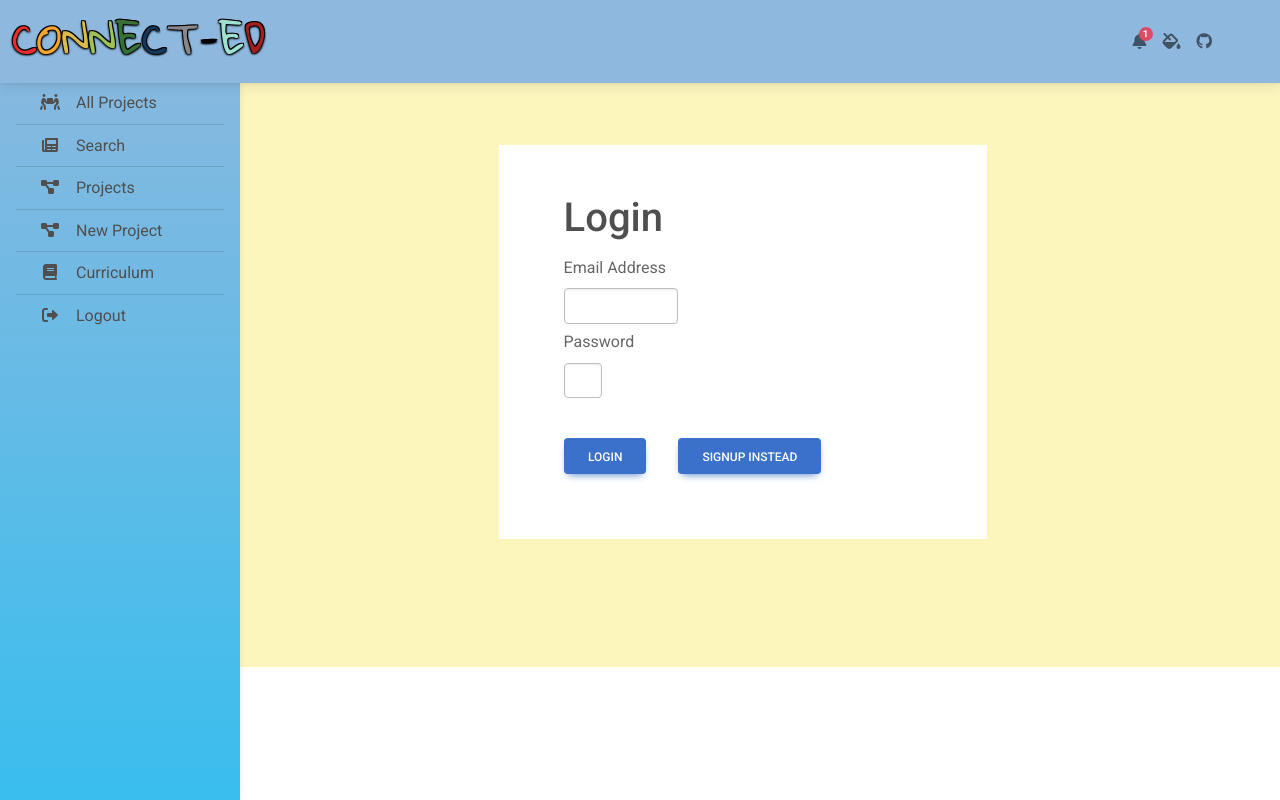
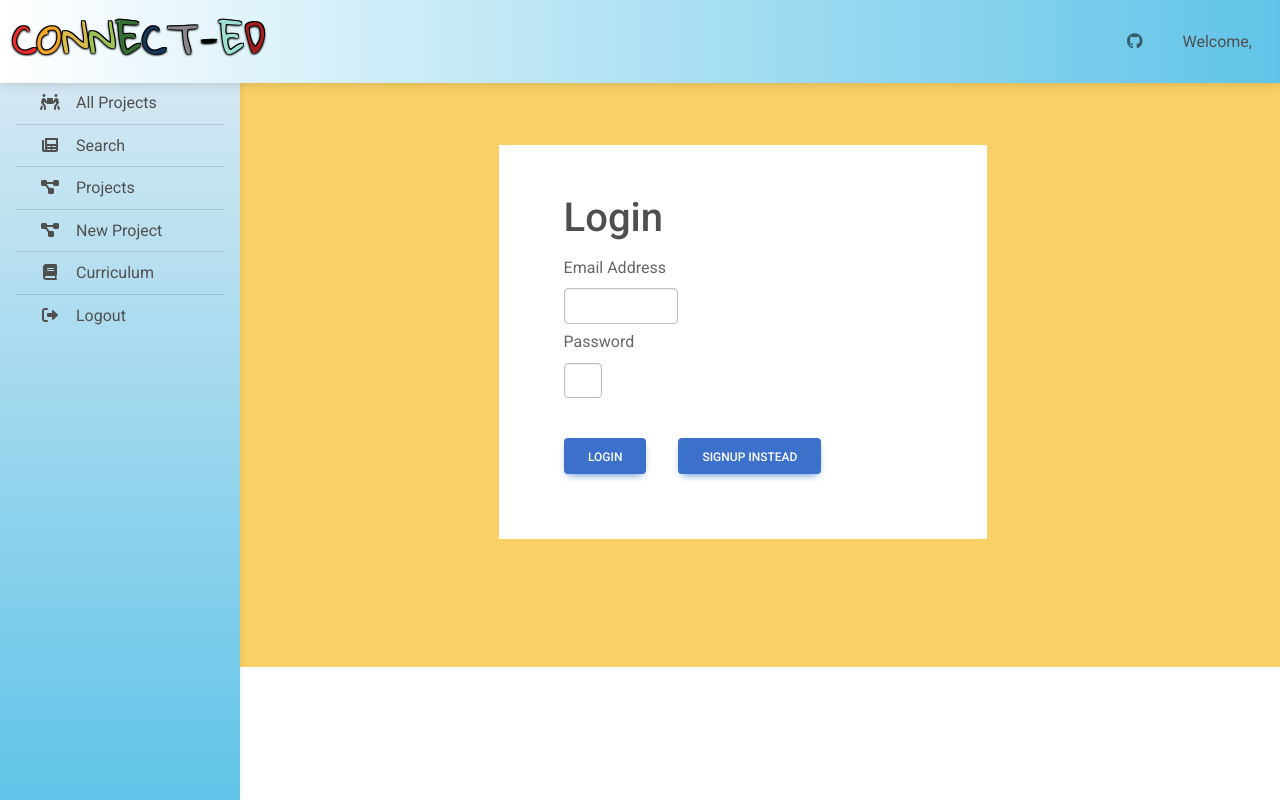
Before and after one commit to 24rgraham/connect-ed, a React (Create React App) app: page /login in a window 1280 px wide. Built offline with nearby package versions, Linux system fonts and the light colour scheme; grey boxes are pictures that could not be loaded.

Commit message:
profile icon displaying and items centered

```diff
--- a/src/App.css
+++ b/src/App.css
@@ -4,8 +4,9 @@ main {
     padding-left: 5% !important;
     padding-bottom: 10%!important;
     margin-right: 0 !important;
-    background-color: rgba(252, 246, 189);
-    /* background-color: rgba(247, 202, 79, 0.87); */
+    /* background-color: white; */
+    /* background-color: rgba(252, 246, 231); */
+    background-color: rgba(247, 202, 79, 0.87);
 }
 
 
@@ -83,10 +84,11 @@ main {
     }
     /* Sidebar */
     #main-navbar {
-        background-color:rgb(143, 184, 222) !important;
+        background-image: linear-gradient(to right,white, rgb(96, 196, 232));
+
     }
     #sidebarMenu {
-        background-image: linear-gradient(rgb(143, 184, 222), rgb(57, 190, 238));
+        background-image: linear-gradient(rgb(225, 236, 244), rgb(96, 196, 232));
     }
 
     #sidebarMenu .list-group-item {
@@ -94,7 +96,6 @@ main {
     }
     .sidebar {
       position: fixed;
-      background-color: aquamarine !important;
       top: 0;
       bottom: 0;
       left: 0;
@@ -118,3 +119,10 @@ main {
       overflow-x: hidden;
       overflow-y: auto; /* Scrollable contents if viewport is shorter than content. */
     }
+    header p {
+        margin: 0 !important;
+    }
+
+    .profile-icon {
+        background: none!;
+    }
--- a/src/App.js
+++ b/src/App.js
@@ -62,6 +62,8 @@ function App() {
         setToken(data.token);
         setIsLoggedIn(true);
         setUserEmail(data.user.email);
+        setPicture(data.user.profile_picture)
+        setFirstName(data.user.first_name)
         localStorage.setItem("token", data.token);
       }
     });
@@ -85,6 +87,7 @@ function App() {
         setPicture(data.user.profile_picture);
         localStorage.setItem("token", data.token);
       }
+      console.log(picture)
     });
   };
 
@@ -94,12 +97,15 @@ function App() {
     setToken("");
     setUserId(0);
     setUserEmail("");
+    setPicture("")
   };
 
   return (
     <div>
       <Router>
         <Headerbootstrap
+        first_name={first_name}
+        picture={picture}
           isLoggedIn={isLoggedIn}
           setIsLoggedIn={setIsLoggedIn}
           handleLogout={handleLogout}
--- a/src/components/Headerbootstrap/index.js
+++ b/src/components/Headerbootstrap/index.js
@@ -1,17 +1,16 @@
 import React from "react";
 import { Link, useNavigate } from "react-router-dom";
 
+export default function Headerbootstrap(props) {
+  const profilePic = props.picture;
+  const firstName = props.first_name;
+  const navigate = useNavigate();
+  console.log("profilepic:" + profilePic);
 
-
-
-export default function Headerbootstrap(props) {
-
-  const navigate=useNavigate()
-
-  const logout = () =>{
-    props.handleLogout()
-    navigate("/login")
-  }
+  const logout = () => {
+    props.handleLogout();
+    navigate("/login");
+  };
   return (
     <header>
       {/* <!-- Sidebar --> */}
@@ -21,14 +20,14 @@ export default function Headerbootstrap(props) {
       >
         <div className="position-sticky sidebar-item-group">
           <div className="list-group list-group-flush mx-3 mt-4">
-          <Link
+            <Link
               to="/community-projects"
               className="list-group-item list-group-item-action py-2 "
             >
               <i className="fas fa-people-carry fa-fw me-3"></i>
               <span>All Projects</span>
             </Link>
-          <Link
+            <Link
               to="/search"
               className="list-group-item list-group-item-action py-2 "
               aria-current="true"
@@ -64,14 +63,15 @@ export default function Headerbootstrap(props) {
             >
               <i className="fas fa-book fa-fw me-3"></i>
               <span>Curriculum</span>
-              </Link>
-              <Link onClick={logout}
+            </Link>
+            <Link
+              onClick={logout}
               to="/login"
               className="list-group-item list-group-item-action py-2 "
             >
               <i className="fas fa-sign-out-alt fa-fw me-3"></i>
               <span>Logout</span>
-              </Link>
+            </Link>
           </div>
         </div>
       </nav>
@@ -83,7 +83,7 @@ export default function Headerbootstrap(props) {
         className="navbar navbar-expand-lg navbar-light bg-white fixed-top"
       >
         {/* <!-- Container wrapper --> */}
-        <div className="container-fluid">
+        <div className="container-fluid d-flex align-items-center">
           {/* <!-- Toggle button --> */}
           <button
             className="navbar-toggler"
@@ -136,7 +136,7 @@ export default function Headerbootstrap(props) {
           {/* <!-- Right links --> */}
           <ul className="navbar-nav ms-auto d-flex flex-row">
             {/* <!-- Notification dropdown --> */}
-            <li className="nav-item dropdown">
+            {/* <li className="nav-item dropdown">
               <a
                 className="nav-link me-3 me-lg-0 dropdown-toggle hidden-arrow"
                 href="#"
@@ -170,23 +170,26 @@ export default function Headerbootstrap(props) {
                   </a>
                 </li>
               </ul>
-            </li>
+            </li> */}
 
             {/* <!-- Icon --> */}
-            <li className="nav-item">
+            {/* <li className="nav-item">
               <a className="nav-link me-3 me-lg-0" href="#">
                 <i className="fas fa-fill-drip"></i>
               </a>
-            </li>
+            </li> */}
             {/* <!-- Icon --> */}
-            <li className="nav-item me-3 me-lg-0">
-              <a className="nav-link" href="#">
+            <li className="nav-item align-self-center me-3 me-lg-0">
+              <a
+                className="nav-link"
+                href="https://github.com/24rgraham/connect-ed"
+              >
                 <i className="fab fa-github"></i>
               </a>
             </li>
 
             {/* <!-- Icon dropdown --> */}
-            <li className="nav-item dropdown">
+            <li className="nav-item align-self-center dropdown">
               <a
                 className="nav-link me-3 me-lg-0 dropdown-toggle hidden-arrow"
                 href="#"
@@ -253,21 +256,24 @@ export default function Headerbootstrap(props) {
               </ul>
             </li>
 
+              <li className="nav-item align-self-center me-3 me-lg-0">
+                <p>Welcome, {firstName}</p>
+              </li>
+
             {/* <!-- Avatar --> */}
             <li className="nav-item dropdown">
               <a
-                className="nav-link dropdown-toggle hidden-arrow d-flex align-items-center"
-                href="#"
+                className="nav-link  dropdown-toggle hidden-arrow d-flex align-items-center"
                 id="navbarDropdownMenuLink"
                 role="button"
                 data-mdb-toggle="dropdown"
                 aria-expanded="false"
               >
                 <img
-                // link to cloudinary so profile pic renders as "src"
-                  src=""
-                  className="rounded-circle"
-                  height="22"
+                  // link to cloudinary so profile pic renders as "src"
+                  src={profilePic}
+                  className="rounded-circle profile-icon"
+                  height="40"
                   alt=""
                   loading="lazy"
                 />
@@ -276,7 +282,7 @@ export default function Headerbootstrap(props) {
                 className="dropdown-menu dropdown-menu-end"
                 aria-labelledby="navbarDropdownMenuLink"
               >
-                <li>
+                {/* <li>
                   <a className="dropdown-item" href="#">
                     My profile
                   </a>
@@ -285,9 +291,9 @@ export default function Headerbootstrap(props) {
                   <a className="dropdown-item" href="#">
                     Settings
                   </a>
-                </li>
+                </li> */}
                 <li>
-                  <a className="dropdown-item" href="#">
+                  <a className="dropdown-item" onClick={logout}>
                     Logout
                   </a>
                 </li>
--- a/src/pages/AllProjects/style.css
+++ b/src/pages/AllProjects/style.css
@@ -1,7 +1,7 @@
 /* All Projects */
 
 .communityHeader{
-    background-color: rgb(207, 45, 8);
+    background-color: salmon;
     width:95%;
     padding-top: 3px;
     padding-bottom: 3px;
--- a/src/pages/Signup/index.js
+++ b/src/pages/Signup/index.js
@@ -22,7 +22,7 @@ export default function SignUp(props) {
     data.append("file", image);
     data.append("upload_preset", "connect_ed");
     data.append("cloud_name", "dqv6cj4bc");
-    fetch("https://api.cloudinary.com/dqv6cj4bc/image/upload", {
+    fetch("https://api.cloudinary.com/v1_1/dqv6cj4bc/image/upload", {
       method: "post",
       body: data,
     })
```
